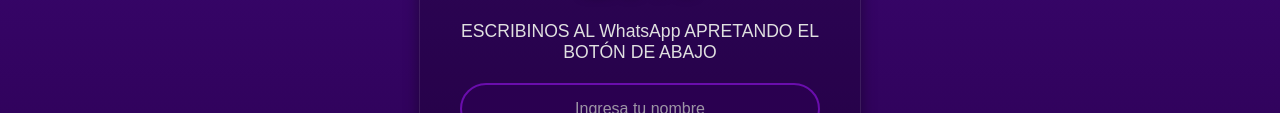
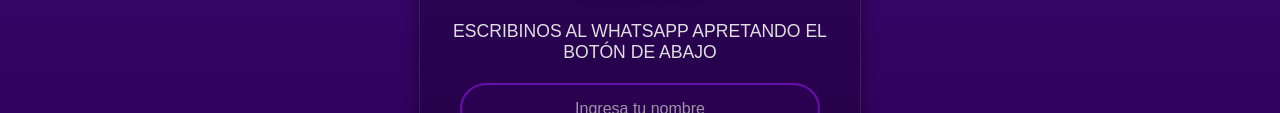
Before and after one commit to surfistadelsistema-art/winzonee, a plain HTML site: page index.html in a window 1280 px wide. Shown: the part 537-650 px from the top of the page. Drawn offline with Linux system fonts and the light colour scheme.

Commit message:
Update index.html

```diff
--- a/index.html
+++ b/index.html
@@ -142,7 +142,7 @@
         <p class="title">ACCESO VIP EXCLUSIVO</p>
         <p class="bonus-text">BONO<br>20%</p>
 
-        <p class="cta-text">ESCRIBINOS AL WhatsApp APRETANDO EL BOTÓN DE ABAJO</p>
+        <p class="cta-text">ESCRIBINOS AL WHATSAPP APRETANDO EL BOTÓN DE ABAJO</p>
 
         <input type="text" class="name-input" placeholder="Ingresa tu nombre">
 
```
